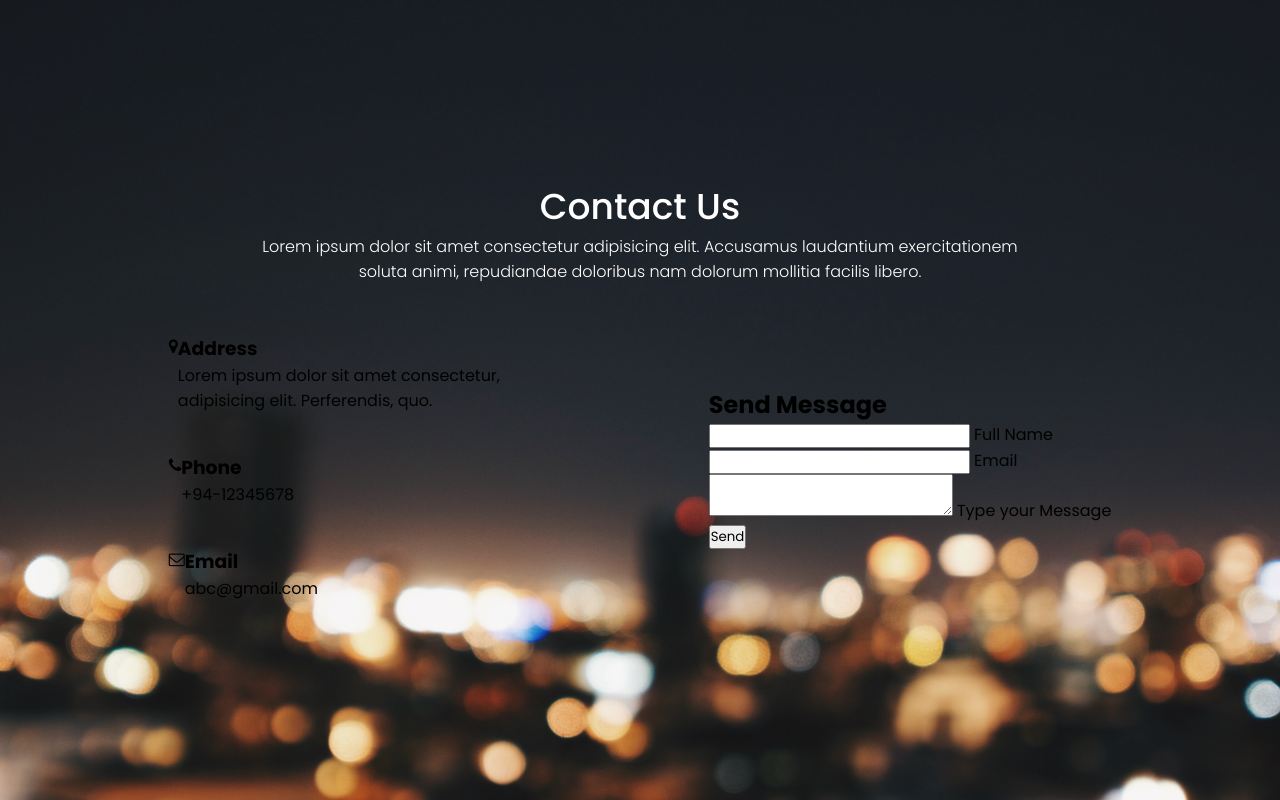
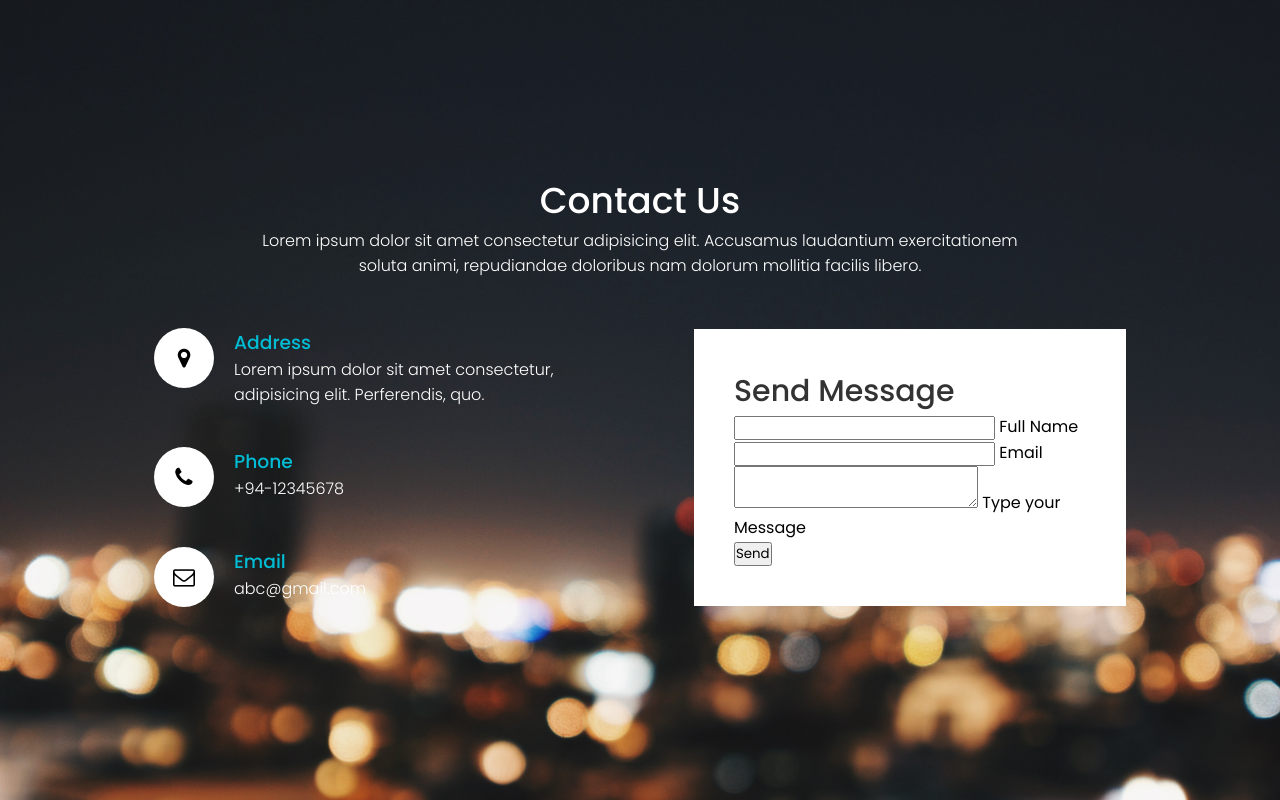
Before and after one commit to damiith/Web-Project, a PHP site: page /common/contact.html in a window 1280 px wide. Run offline with PHP 8.4, Linux system fonts and the light colour scheme; some libraries are stand-ins or nearby versions.

Commit message:
update contact.css

```diff
--- a/css/contact.css
+++ b/css/contact.css
@@ -54,3 +54,43 @@
     padding: 20px 0;
     display: flex;
 }
+
+.container .contactInfo .box .icon{
+    min-width: 60px;
+    height: 60px;
+    background: white;
+    display: flex;
+    justify-content: center;
+    align-items: center;
+    border-radius: 50% ;
+    font-size: 22px;
+
+}
+
+.container .contactInfo .box .text{
+    display: flex;
+    margin-left: 20px;
+    font-size: 16px;
+    color: white;
+    flex-direction: column;
+    font-weight: 300;
+
+}
+
+.container .contactInfo .box .text h3{
+    font-weight: 500;
+    color: #00bcd4;
+
+}
+
+.contactForm{
+    width: 40%;
+    padding: 40px;
+    background: white;
+}
+
+.contactForm h2{
+    font-size: 30px;
+    color: #333;
+    font-weight: 500;
+}
```
